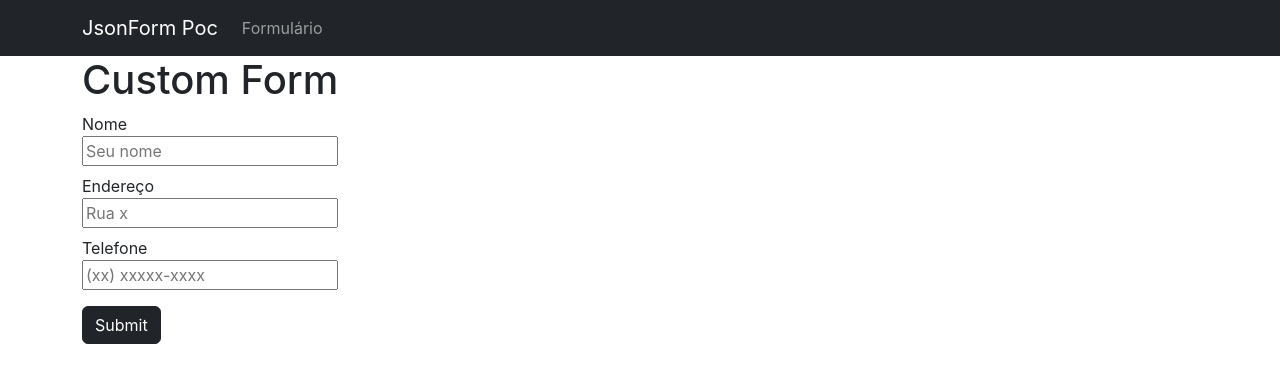
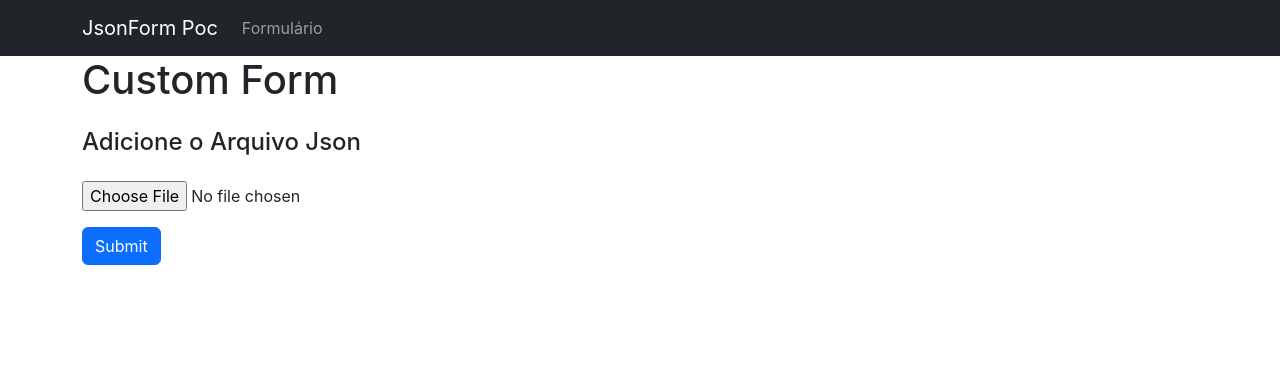
Before and after one commit to JuniorWender/Poc_ReactJsonForm, a React (Create React App) app: page /form in a window 1280 px wide. Shown: the top 382 px of the page. Built offline with nearby package versions, Linux system fonts and the light colour scheme.

Commit message:
Criação do Input de files

```diff
--- a/src/Components/pages/Custom_Form.jsx
+++ b/src/Components/pages/Custom_Form.jsx
@@ -1,7 +1,13 @@
+import { useState } from "react";
+
 import { Container,Button } from "react-bootstrap";
 import JsonFile  from "../../Json/teste.json";
 
 function Custom_Form() {
+    const [formFields, setFormFields] = useState();
+    const [formOk, setformOk] = useState(false);
+    let fileReader;
+    let content;
 
     function formsubmit(e){
         e.preventDefault();
@@ -9,20 +15,46 @@ function Custom_Form() {
         console.log(e.target[1].value);
     }
 
+    function FileReadersubmit(e){
+        e.preventDefault();
+        setformOk(true);
+    }
+
+    function handleFileRead () {
+        content = fileReader.result;
+        console.log(content);
+        // setFormFields(content);
+        // console.log(formFields);
+    }
+
+    function handleFileChosen (file) {
+        fileReader = new FileReader();
+        fileReader.onloadend = handleFileRead;
+        fileReader.readAsText(file);
+    }
+
     return (
         <Container>
             <h1>Custom Form</h1>
+            <h4 className="mt-4">Adicione o Arquivo Json</h4>
+            <form onSubmit={FileReadersubmit}>
+                <input className="mt-3" type="file" id="file" onChange={e => handleFileChosen(e.target.files[0])} accept=".json" required/>
+                <Button className="mt-3 d-flex" type="submit" variant="primary">Submit</Button>
+            </form>
+            {formOk  &&
                 <form onSubmit={formsubmit}>
-            {JsonFile.form.map((item,i) => {
+                    <h4 className="mt-4">Formulário Criado Com Json</h4>
+                    {content.form.map((item,i) => {
                         return (
                             <div key={i}>
                                 <label className="d-flex mt-2">{item.name}</label>
-                        <input type={item.type} id={item.name} name={item.name} placeholder={item.placeholder} />
+                                <input type={item.type} id={item.name} name={item.name} placeholder={item.placeholder} required/>
                             </div>
                         );
                     })}
                     <Button className="mt-3" type="submit" variant="dark">Submit</Button>
                 </form>
+            }
         </Container>
     );
   }
```
Also changed, not shown: 1 other file (tests, documents, lock files or other folders). Lines whose indentation alone changed are shown as unchanged.
